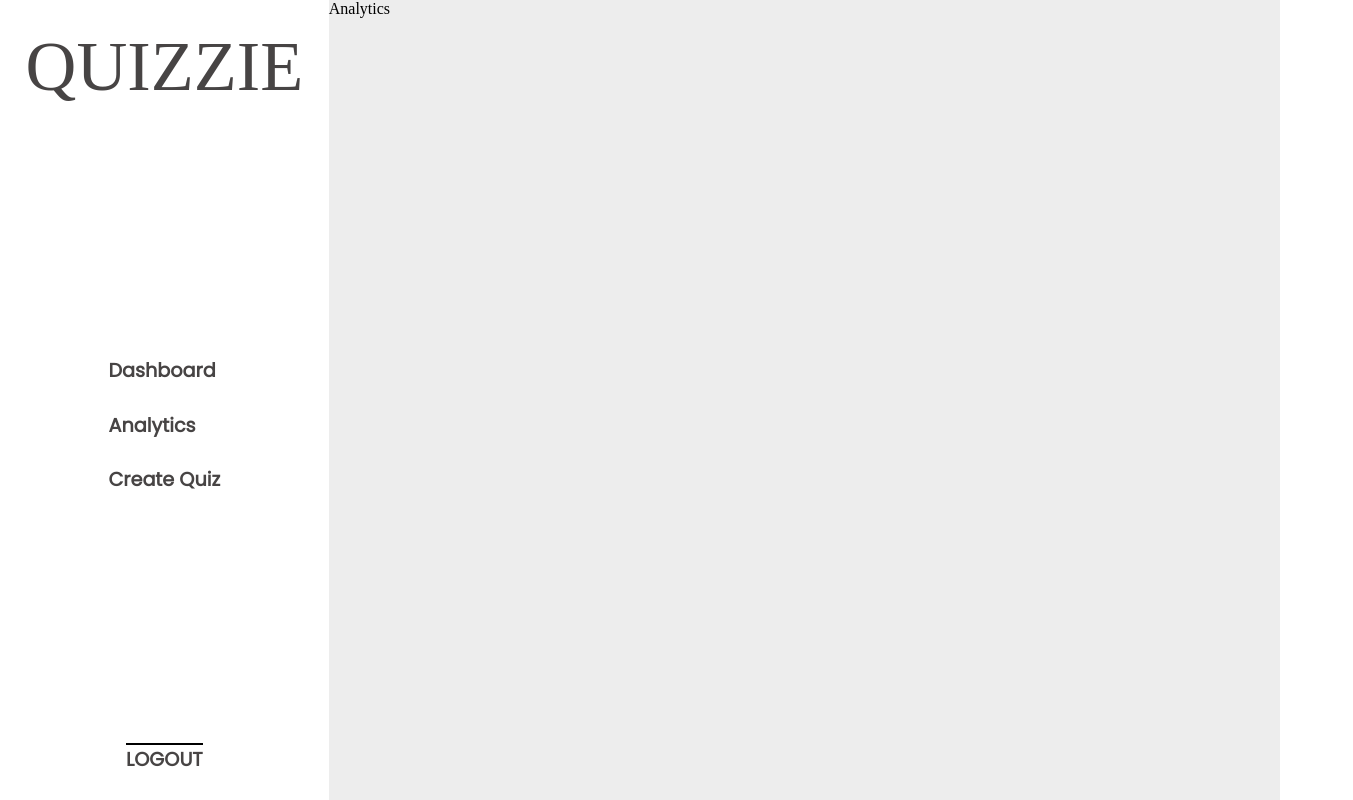
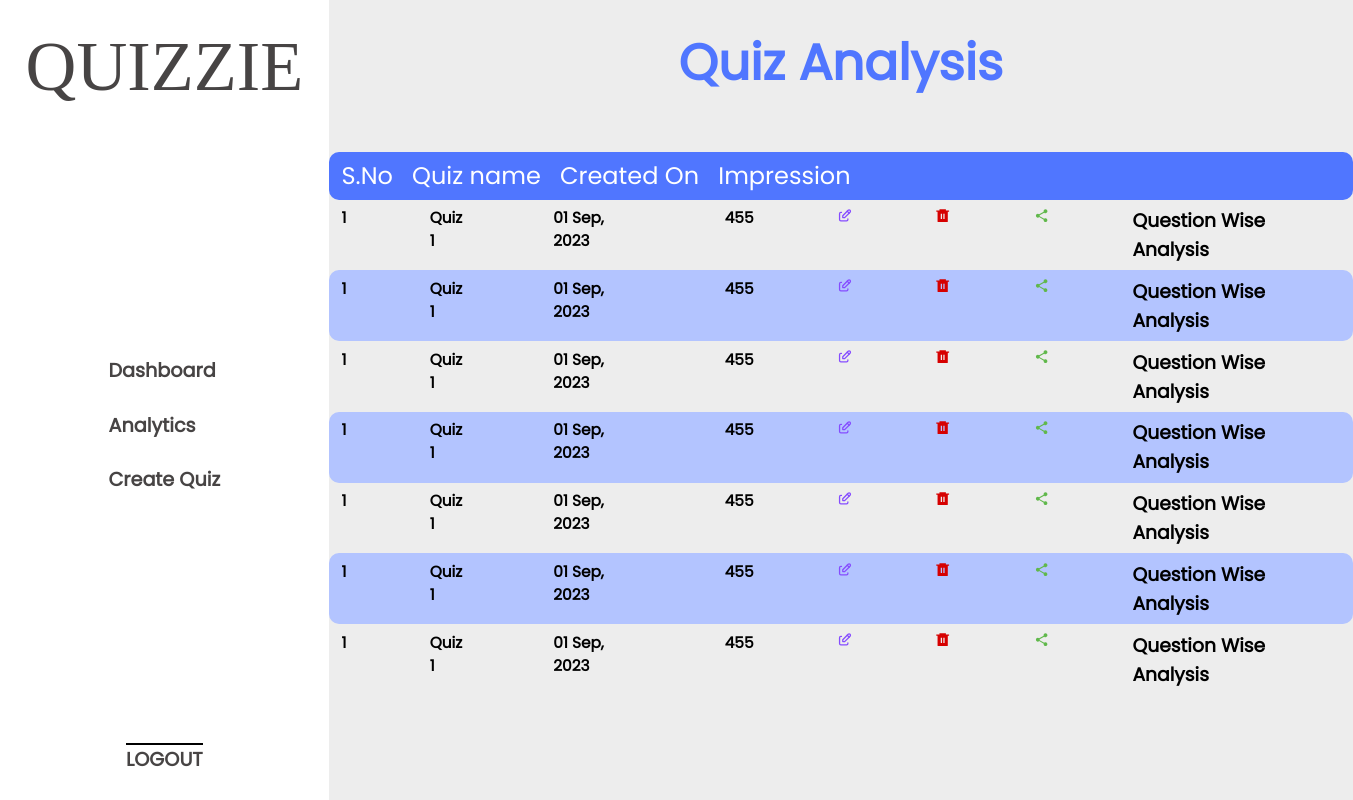
Before and after one commit to bikashd003/Quiz-App-Client, a React (Vite) app: page /dashboard in a window 1280 px wide. Both pictures are taken after a click on the element "Analytics". Shown: the whole page, 1353 px wide, since content can reach past the window. Built offline with nearby package versions, Linux system fonts and the light colour scheme; a web font is replaced by a local one.

Commit message:
analytics design done

```diff
--- a/src/Components/Analytics/Analytic.jsx
+++ b/src/Components/Analytics/Analytic.jsx
@@ -1,9 +1,30 @@
-import React from 'react'
+import React from "react";
+import analyticsStyle from "./Analytics.module.css";
+import Quizes from "./Quizes";
 
 const Analytic = () => {
   return (
-    <div>Analytics</div>
-  )
-}
+    <>
+      <div className={analyticsStyle.analytics_container}>
+        <h1>Quiz Analysis</h1>
+        <div className={analyticsStyle.analysis_navaber}>
+          <h2>S.No</h2>
+          <h2>Quiz name</h2>
+          <h2>Created On</h2>
+          <h2>Impression</h2>
+        </div>
+        <div className={analyticsStyle.quiz_details_container}>
+          <Quizes />
+          <Quizes />
+          <Quizes />
+          <Quizes />
+          <Quizes />
+          <Quizes />
+          <Quizes />
+        </div>
+      </div>
+    </>
+  );
+};
 
-export default Analytic
+export default Analytic;
--- /dev/null
+++ b/src/Components/Analytics/Analytics.module.css
@@ -0,0 +1,52 @@
+.analytics_container {
+  display: flex;
+  flex-direction: column;
+  align-items: center;
+}
+.analytics_container h1 {
+  font-family: "poppins";
+  margin-top: 2vw;
+  color: #5076ff;
+  font-weight: 600;
+  font-size: 50px;
+  margin-bottom: 4vw;
+}
+.analysis_navaber {
+  display: flex;
+  background-color: #5076ff;
+  width: 80vw;
+  gap: 1.5vw;
+  font-family: "poppins";
+  border-radius: 10px;
+  padding: 0.5vw 1vw;
+}
+.analysis_navaber h2 {
+  color: #fff;
+  font-weight: 500;
+}
+.quiz_details {
+  display: flex;
+  width: 80vw;
+  gap: 6.5vw;
+  font-family: "poppins";
+  border-radius: 10px;
+  padding: 0.5vw 1vw;
+}
+.quiz_details_container .quiz_details:nth-child(even) {
+  background-color: #b3c4ff;
+}
+
+.quiz_details h2 {
+  font-size: 1.2vw;
+}
+.quiz_edit {
+  color: #854cff;
+
+}
+
+.delete_quiz {
+  color: #d60000;
+}
+.share_quiz {
+  color: #60b84b;
+}
--- /dev/null
+++ b/src/Components/Analytics/Quizes.jsx
@@ -0,0 +1,23 @@
+import React from 'react'
+import analyticsStyle from "./Analytics.module.css";
+import { TbEdit } from "react-icons/tb";
+import { RiDeleteBin6Fill } from "react-icons/ri";
+import { IoMdShare } from "react-icons/io";
+const Quizes = () => {
+  return (
+    <>
+    <div className={analyticsStyle.quiz_details}>
+    <h2>1</h2>
+    <h2>Quiz 1</h2>
+    <h2>01 Sep, 2023</h2>
+    <h2>455</h2>
+    <h2 className={analyticsStyle.quiz_edit}><TbEdit /></h2>
+    <h2 className={analyticsStyle.delete_quiz}><RiDeleteBin6Fill /></h2>
+    <h2 className={analyticsStyle.share_quiz}><IoMdShare /></h2>
+    <h3>Question Wise Analysis</h3>
+    </div>
+    </>
+  )
+}
+
+export default Quizes
--- a/src/Components/CreateQuiz/CreateQuestion.jsx
+++ b/src/Components/CreateQuiz/CreateQuestion.jsx
@@ -6,8 +6,9 @@ import Question from "./Question";
 const CreateQuestion = ({ closeModal }) => {
   const { questions, addQuestion, removeQuestion, setQuestions } =
     useContext(QuizContext);
-  console.log(questions)
+  console.log(questions);
   const [startQuestionIndex, setStartQuestionIndex] = useState(1);
+  const [selectedQuestionIndex, setSelectedQuestionIndex] = useState(1);
 
   const handleQuestionType = (index, type) => {
     const updatedQuestions = [...questions];
@@ -46,14 +47,13 @@ const CreateQuestion = ({ closeModal }) => {
   const handleAddQuestion = () => {
     if (questions.length < 5) {
       addQuestion();
+      setSelectedQuestionIndex((prev) => prev + 1);
     }
   };
 
   const handleRemoveQuestion = (index) => {
-    console.log(questions[index-1].id)
-    removeQuestion(questions[index-1].id);
-    // console.log(questions)
-
+    removeQuestion(questions[index - 1].id);
+    setSelectedQuestionIndex((prev) => prev - 1);
   };
 
   const handleTimerChange = (questionIndex, timerValue) => {
@@ -61,7 +61,10 @@ const CreateQuestion = ({ closeModal }) => {
     updatedQuestions[questionIndex].timer = timerValue;
     setQuestions(updatedQuestions);
   };
-
+  const handleQuestion = (index) => {
+    console.log(index);
+    setSelectedQuestionIndex(index);
+  };
   const handleAddQuestionToQuiz = () => {
     questions.forEach((question) => {
       if (question.text && question.options.some((option) => option !== "")) {
@@ -80,7 +83,10 @@ const CreateQuestion = ({ closeModal }) => {
           <div className={createQuiz.switch_question}>
             {questions.map((_, index) => (
               <div key={index} className={createQuiz.question_numbers}>
-                <span className={createQuiz.question_number}>
+                <span
+                  className={createQuiz.question_number}
+                  onClick={()=>handleQuestion(index+1)}
+                >
                   {startQuestionIndex + index}
                 </span>
                 {index > 0 && (
@@ -104,7 +110,9 @@ const CreateQuestion = ({ closeModal }) => {
           </div>
           <h1>Max 5 questions</h1>
         </div>
-        {questions.map((question, index) => (
+        {questions.map(
+          (question, index) =>
+            index + startQuestionIndex === selectedQuestionIndex && (
               <Question
                 key={index}
                 question={question}
@@ -117,7 +125,8 @@ const CreateQuestion = ({ closeModal }) => {
                 handleCorrectOptionChange={handleCorrectOptionChange}
                 handleTimerChange={handleTimerChange}
               />
-        ))}
+            )
+        )}
         <div className={createQuiz.create_quiz_btns}>
           <button onClick={closeModal}>Cancel</button>
           <button onClick={handleAddQuestionToQuiz}>Continue</button>
--- a/src/Components/CreateQuiz/CreateQuiz.module.css
+++ b/src/Components/CreateQuiz/CreateQuiz.module.css
@@ -111,6 +111,7 @@
   position: relative;
 }
 .question_number {
+  cursor: pointer;
   padding: 1.5vw 2vw;
   border-radius: 50%;
   background-color: transparent;
@@ -118,6 +119,7 @@
   box-shadow: 0px 0px 10px 0px #00000026;
 }
 .remove_question {
+  cursor: pointer;
   position: absolute;
   cursor: pointer;
   top: -80%;
@@ -130,6 +132,7 @@
   border: 0;
   font-size: 3vw;
   color: #9f9f9f;
+  cursor: pointer;
 }
 .question_numbers_wraper h1 {
   font-family: "poppins";
--- a/src/Components/CreateQuiz/Question.jsx
+++ b/src/Components/CreateQuiz/Question.jsx
@@ -1,6 +1,7 @@
-import React from "react";
+import React, { useContext } from "react";
 import createQuiz from "./CreateQuiz.module.css";
 import { RiDeleteBin6Fill } from "react-icons/ri";
+import { QuizContext } from "./QuizContext";
 
 const Question = ({
   question,
@@ -13,6 +14,7 @@ const Question = ({
   handleCorrectOptionChange,
   handleTimerChange,
 }) => {
+  const { quizType } = useContext(QuizContext);
   return (
     <div>
       <input
@@ -74,7 +76,11 @@ const Question = ({
                   value={option.imageURL}
                   onChange={(e) =>
                     handleOptionChange(
-                      index, optionIndex, "text&image",e.target.value)
+                      index,
+                      optionIndex,
+                      "text&image",
+                      e.target.value
+                    )
                   }
                 />
               )}
@@ -97,27 +103,35 @@ const Question = ({
           )}
         </div>
 
+        {quizType === "Q&A" && (
           <div className={createQuiz.timer_container}>
             <h1>Timer</h1>
             <h2
-            className={`${question.timer === "5sec" ? createQuiz.selected : ""}`}
+              className={`${
+                question.timer === "5sec" ? createQuiz.selected : ""
+              }`}
               onClick={() => handleTimerChange(index, "5sec")}
             >
               5sec
             </h2>
             <h2
-            className={`${question.timer === "10sec" ? createQuiz.selected : ""}`}
+              className={`${
+                question.timer === "10sec" ? createQuiz.selected : ""
+              }`}
               onClick={() => handleTimerChange(index, "10sec")}
             >
               10sec
             </h2>
             <h2
-            className={`${question.timer === "off" ? createQuiz.selected : ""}`}
+              className={`${
+                question.timer === "off" ? createQuiz.selected : ""
+              }`}
               onClick={() => handleTimerChange(index, "off")}
             >
               Off
             </h2>
           </div>
+        )}
       </div>
     </div>
   );
```
Lines whose indentation alone changed are shown as unchanged.
